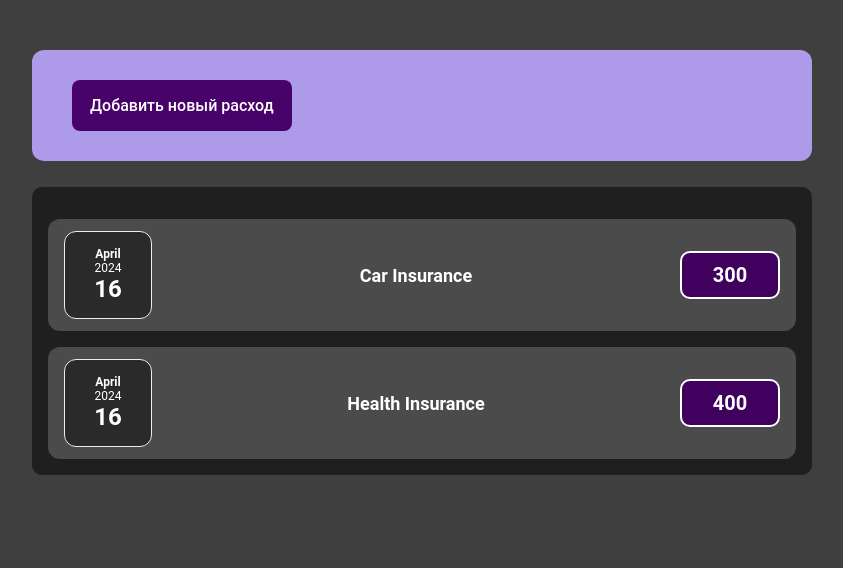
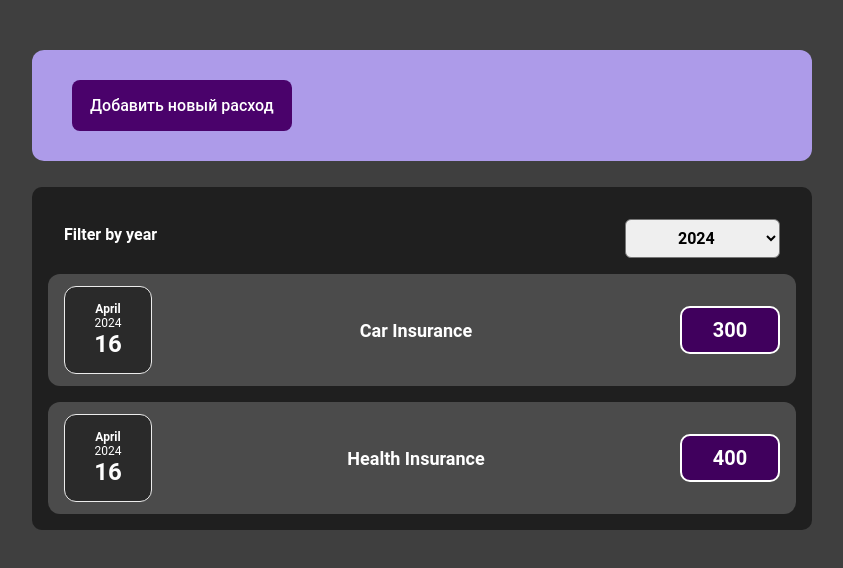
Before and after one commit to BeeworxKenzheSan/expense-app, a React (Vite) app: page / in a window 1280 px wide. Shown: the top 568 px of the page, without its empty margins (218-1061 px from the left). Built offline with nearby package versions, Linux system fonts and the light colour scheme.

Commit message:
create and functional Filter component

```diff
--- /dev/null
+++ b/src/components/expense-filter/ExpenseFilter.jsx
@@ -0,0 +1,24 @@
+import css from "./ExpenseFilter.module.css";
+import PropTypes from "prop-types";
+
+export const ExpenseFilter = ({ value, onChange }) => {
+  return (
+    <div className={css.expenseFilter}>
+      <div className={css.expenseFilterControl}>
+        <label htmlFor="">Filter by year</label>
+        <select value={value} onChange={onChange}>
+          <option value="2022">2022</option>
+          <option value="2023">2023</option>
+          <option value="2024">2024</option>
+          <option value="2025">2025</option>
+          <option value="2026">2026</option>
+        </select>
+      </div>
+    </div>
+  );
+};
+
+ExpenseFilter.propTypes = {
+  value: PropTypes.string.isRequired,
+  onChange: PropTypes.func.isRequired,
+};
--- /dev/null
+++ b/src/components/expense-filter/ExpenseFilter.module.css
@@ -0,0 +1,22 @@
+.expenseFilter {
+  color: white;
+  padding: 0 1rem;
+}
+.expenseFilterControl {
+  display: flex;
+  width: 100%;
+  align-items: center;
+  justify-content: space-between;
+  margin: 1rem 0;
+}
+
+.expenseFilterControl label {
+  font-weight: bold;
+  margin-bottom: 0.5rem;
+}
+.expenseFilterControl select {
+  font: inherit;
+  padding: 0.5rem 3rem;
+  font-weight: bold;
+  border-radius: 6px;
+}
--- a/src/components/expense-form/ExpenseForm.jsx
+++ b/src/components/expense-form/ExpenseForm.jsx
@@ -31,7 +31,7 @@ export const ExpenseForm = ({ onShowForm, onAdd }) => {
     const expenseData = {
       title,
       price,
-      date,
+      date: new Date(date),
       id: generateUniqueID(),
     };
     onAdd(expenseData);
--- a/src/components/expenses/Expenses.jsx
+++ b/src/components/expenses/Expenses.jsx
@@ -2,11 +2,22 @@
 import { ExpenseItem } from "../expense-item/ExpenseItem";
 import PropTypes from "prop-types";
 import css from "./Expenses.module.css";
+import { ExpenseFilter } from "../expense-filter/ExpenseFilter";
+import { useState } from "react";
 
 export const Expenses = ({ expenses }) => {
+  const [selectedYear, setSelectedYear] = useState("2024");
+
+  const yearChangeHandler = () => {
+    setSelectedYear(event.target.value);
+  };
+  const filteredExpenses = expenses.filter((item) => {
+    return item.date.getFullYear().toString() === selectedYear;
+  });
   return (
     <ul className={css.expenseWrapper}>
-      {expenses.map((item) => {
+      <ExpenseFilter value={selectedYear} onChange={yearChangeHandler} />
+      {filteredExpenses.map((item) => {
         return (
           <ExpenseItem
             key={item.id}
```
